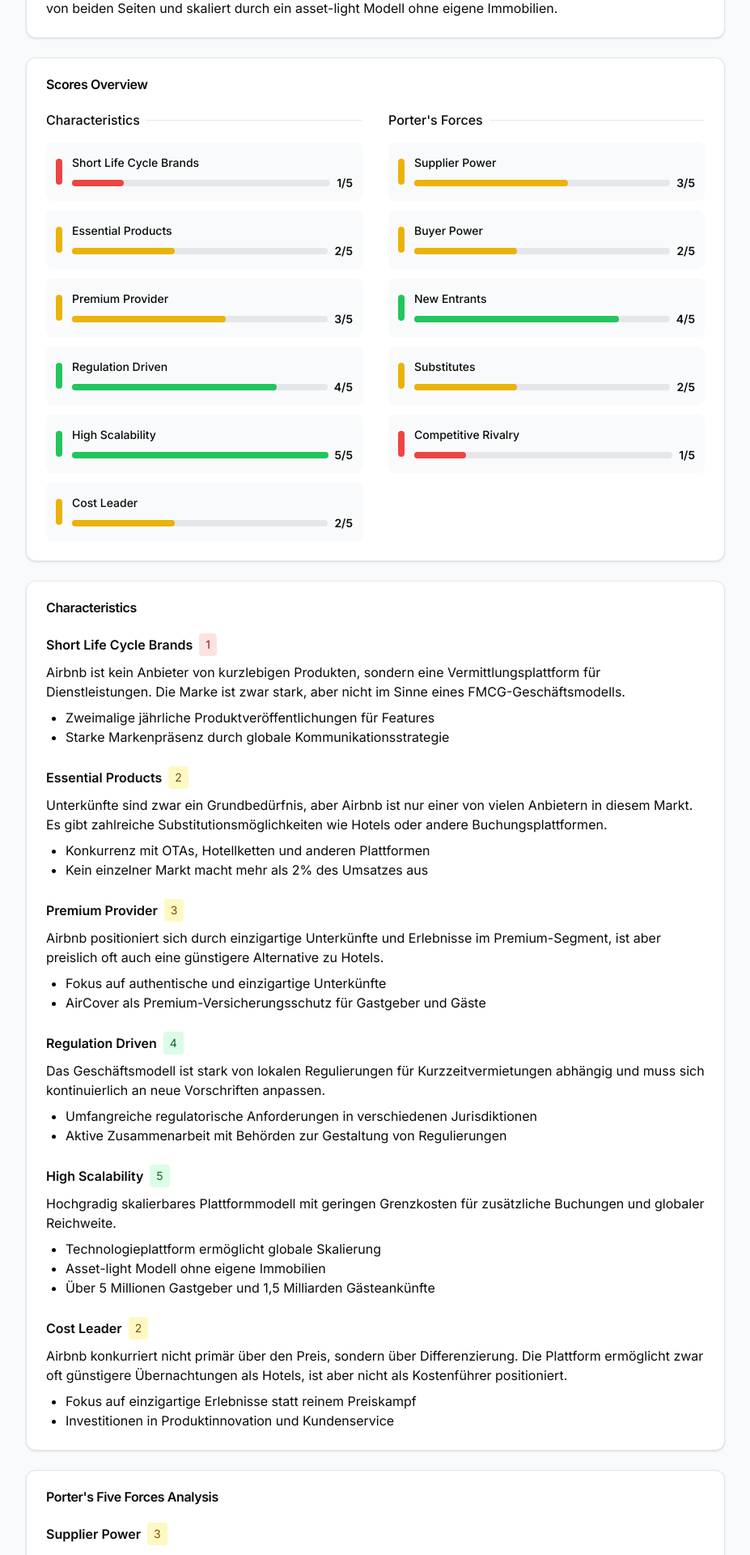
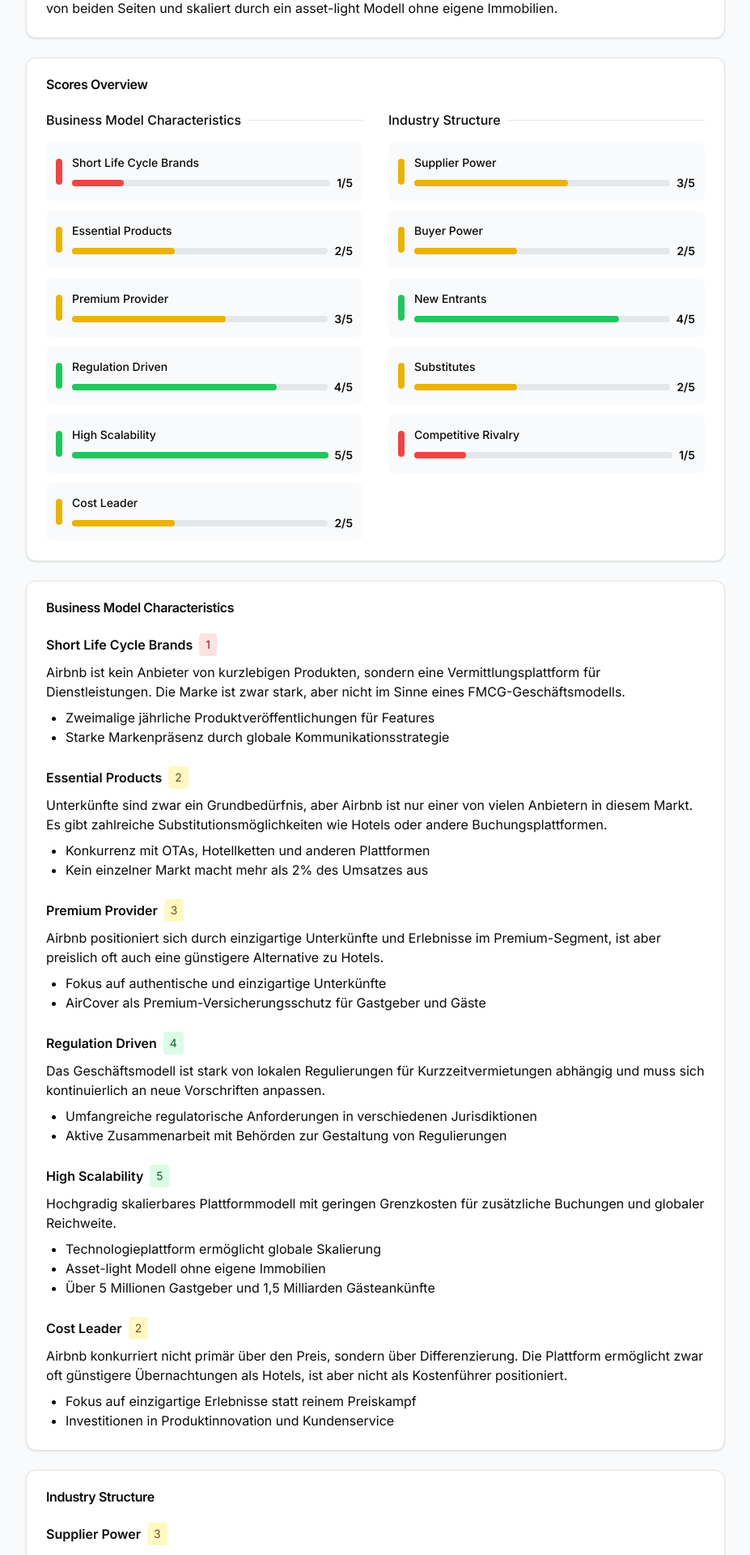
Before and after one commit to iste2/vqsn, a Next.js app: page /examples in a window 1280 px wide. Shown: the part 340-2260 px from the top of the page at 81% size, without its empty margins (176-1103 px from the left). Built offline with nearby package versions, Linux system fonts and the light colour scheme.

Commit message:
headings

```diff
--- a/components/example-selector.tsx
+++ b/components/example-selector.tsx
@@ -89,7 +89,7 @@
               <div className="grid grid-cols-1 md:grid-cols-2 gap-8">
                 <div className="space-y-4">
                   <div className="flex items-center gap-2">
-                    <h3 className="font-medium">Characteristics</h3>
+                    <h3 className="font-medium">Business Model Characteristics</h3>
                     <div className="h-px flex-1 bg-gray-200" />
                   </div>
                   <div className="grid gap-3">
@@ -127,7 +127,7 @@
 
                 <div className="space-y-4">
                   <div className="flex items-center gap-2">
-                    <h3 className="font-medium">Porter&apos;s Forces</h3>
+                    <h3 className="font-medium">Industry Structure</h3>
                     <div className="h-px flex-1 bg-gray-200" />
                   </div>
                   <div className="grid gap-3">
@@ -168,7 +168,7 @@
 
           <Card>
             <CardHeader>
-              <CardTitle>Characteristics</CardTitle>
+              <CardTitle>Business Model Characteristics</CardTitle>
             </CardHeader>
             <CardContent className="space-y-6">
               {Object.entries(selectedExample.characteristics).map(([key, char]) => (
@@ -198,7 +198,7 @@
 
           <Card>
             <CardHeader>
-              <CardTitle>Porter&apos;s Five Forces Analysis</CardTitle>
+              <CardTitle>Industry Structure</CardTitle>
             </CardHeader>
             <CardContent className="space-y-6">
               {Object.entries(selectedExample.porterAnalysis).map(([key, force]) => (
```
